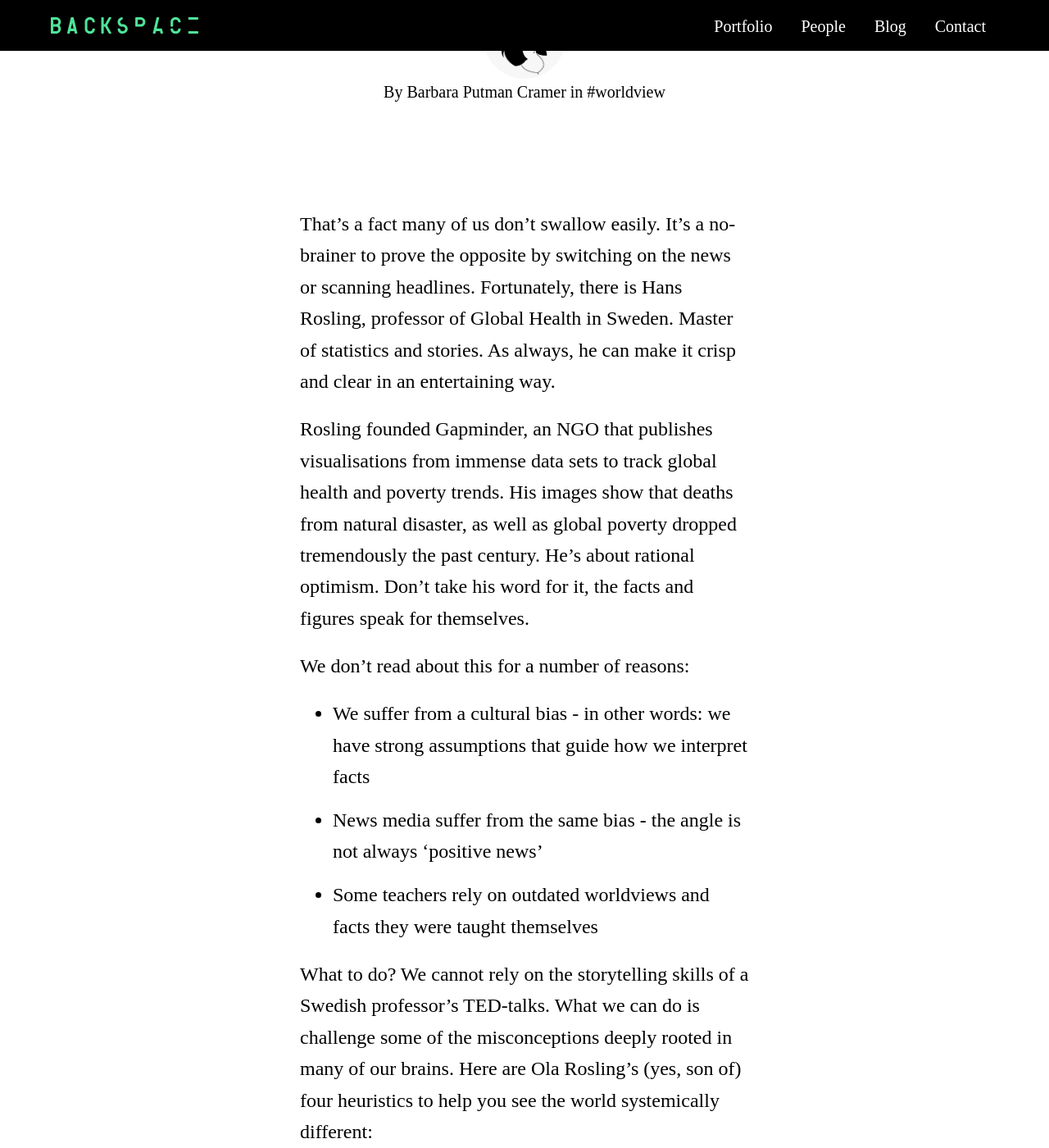
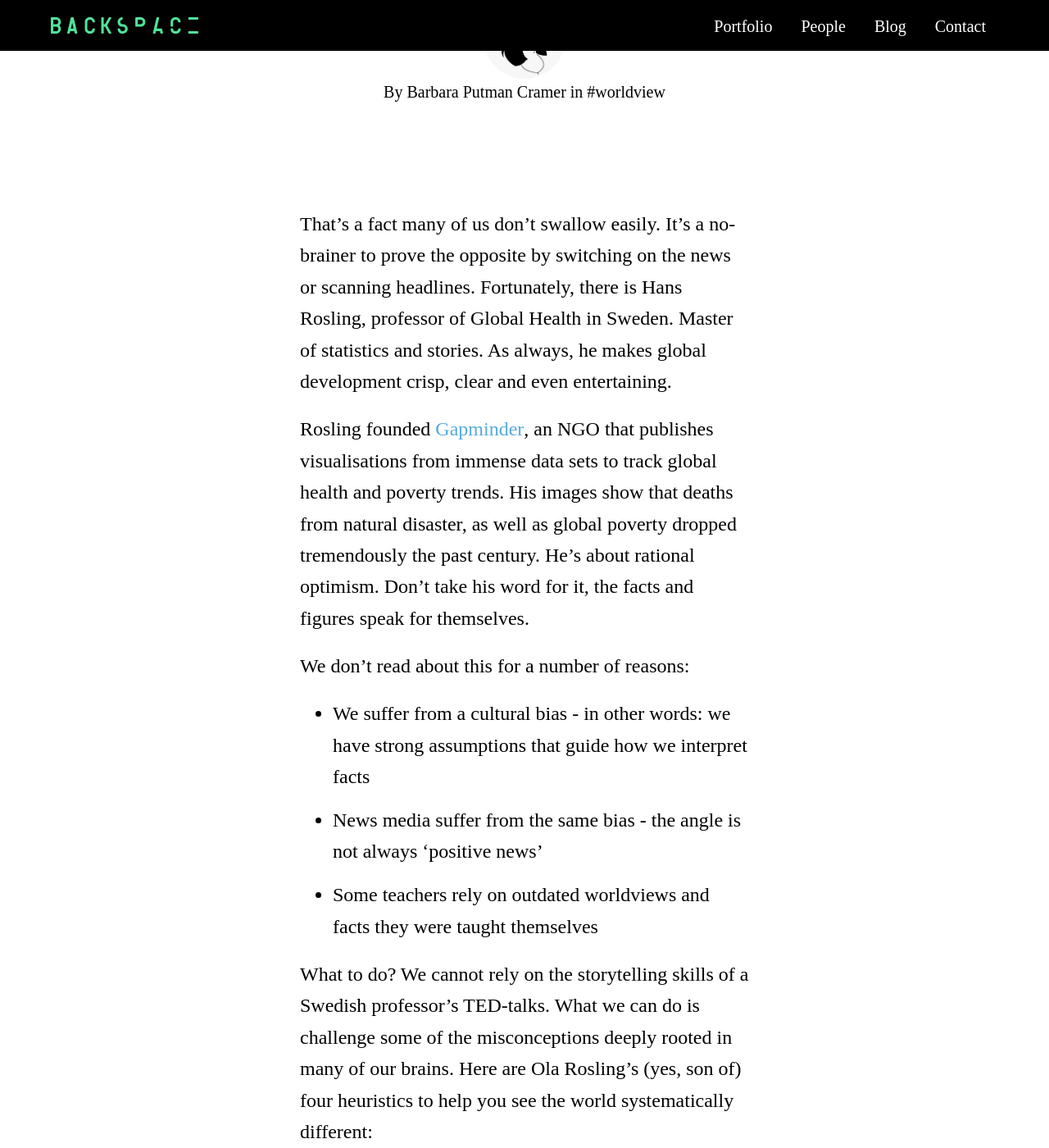
Before and after one commit to backspacehq/backspacehq.github.io, a Jekyll site: the page built from _posts/2016-05-18-most-things-are-getting-better.markdown, in a window 1280 px wide and 1400 px high, scrolled down 554 px. Shown: the whole window at 82% size. Built offline with Jekyll 4.4.1, drawn with Linux system fonts in a browser that asks for light colours; comment, search, counter and statistics services are not loaded; some of the changed text lies outside the part shown.

Commit message:
Updated Most Things Are Getting Better

```diff
--- a/_posts/2016-05-18-most-things-are-getting-better.markdown
+++ b/_posts/2016-05-18-most-things-are-getting-better.markdown
@@ -9,9 +9,9 @@ summary: Why so negative? Let the facts and figures tell you the real story.
 cover_image: "/uploads/Worldview.jpeg"
 ---
 
-That’s a fact many of us don’t swallow easily. It’s a no-brainer to prove the opposite by switching on the news or scanning headlines. Fortunately, there is Hans Rosling, professor of Global Health in Sweden. Master of statistics and stories. As always, he can make it crisp and clear in an entertaining way.
+That’s a fact many of us don’t swallow easily. It’s a no-brainer to prove the opposite by switching on the news or scanning headlines. Fortunately, there is Hans Rosling, professor of Global Health in Sweden. Master of statistics and stories. As always, he makes global development crisp, clear and even entertaining.
 
-Rosling founded Gapminder, an NGO that publishes visualisations from immense data sets to track global health and poverty trends. His images show that deaths from natural disaster, as well as global poverty dropped tremendously the past century. He’s about rational optimism. Don’t take his word for it, the facts and figures speak for themselves.
+Rosling founded [Gapminder](http://www.gapminder.org), an NGO that publishes visualisations from immense data sets to track global health and poverty trends. His images show that deaths from natural disaster, as well as global poverty dropped tremendously the past century. He’s about rational optimism. Don’t take his word for it, the facts and figures speak for themselves.
 
 We don’t read about this for a number of reasons:
 
@@ -19,14 +19,14 @@ We don’t read about this for a number of reasons:
 * News media suffer from the same bias - the angle is not always ‘positive news’
 * Some teachers rely on outdated worldviews and facts they were taught themselves
 
-What to do? We cannot rely on the storytelling skills of a Swedish professor’s TED-talks. What we can do is challenge some of the misconceptions deeply rooted in many of our brains. Here are Ola Rosling’s (yes, son of) four heuristics to help you see the world systemically different:
+What to do? We cannot rely on the storytelling skills of a Swedish professor’s TED-talks. What we can do is challenge some of the misconceptions deeply rooted in many of our brains. Here are Ola Rosling’s (yes, son of) four heuristics to help you see the world systematically different:
 
 * Everything gets worse > most things improve
 * Growing gap rich and poor > the gap is closing
 * Countries get rich first, act social second > countries get social first, rich second
 * Sharks are dangerous > sharks kill very few
 
-It’s tempting to immediately play down this positive worldview, but that only shows how engrained these concepts are. Focus on the facts, not the opinions. At least in our brains here, at the studio. So we’re doing our utmost best to not only challenge them by thinking that most things improve, but hopefully also improving things ourselves.
+It’s tempting to immediately play down this positive worldview, but that only shows how engrained these concepts are. Focus on the facts, not the opinions. At least in our brains here, at the studio. We’re doing our utmost best to hopefully also improve things ourselves.
 
 ### Watch the Rosling family’s TED-talk “How not to be ignorant about the world”.
 
```
